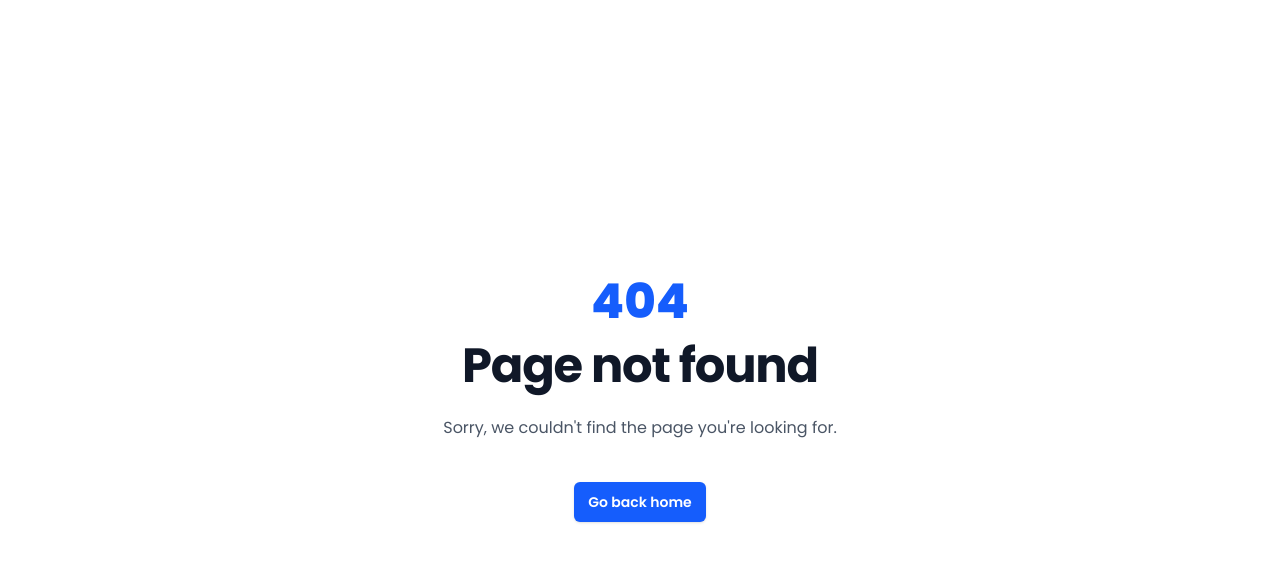
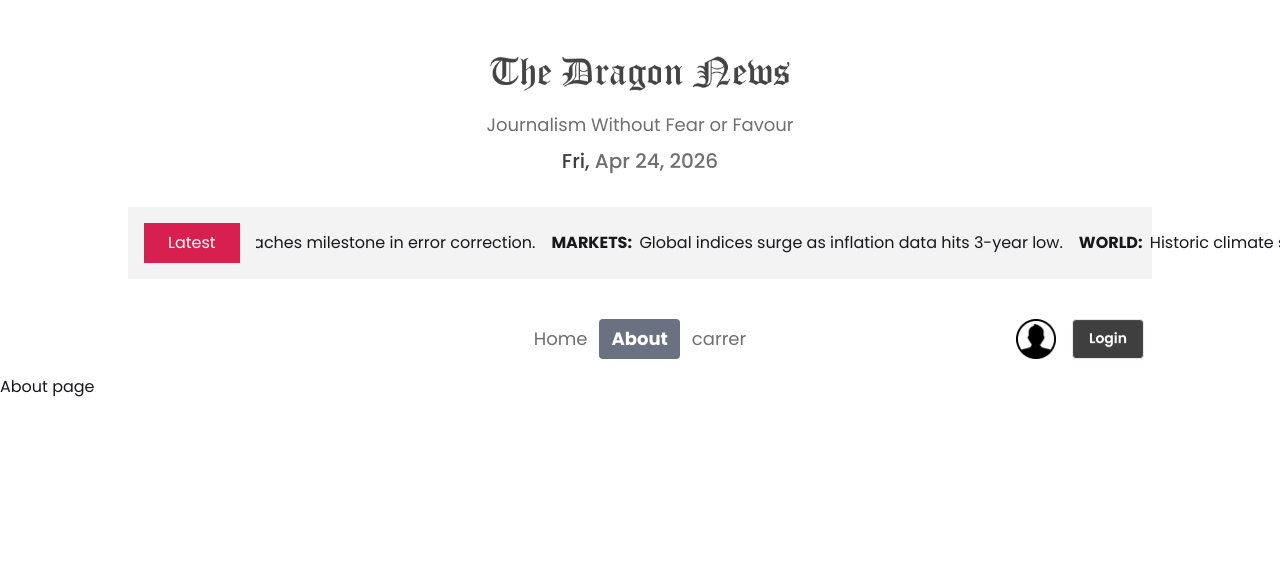
Before and after one commit to chandan-d-karmaker/dragon-news, a Next.js app: page /about in a window 1280 px wide. Before the commit this address had no page. Shown: the top 562 px of the page. Built offline with nearby package versions, Linux system fonts and the light colour scheme.

Commit message:
made active navlink

```diff
--- /dev/null
+++ b/src/app/(main)/about/page.jsx
@@ -0,0 +1,11 @@
+import React from 'react';
+
+const AboutPage = () => {
+    return (
+        <div>
+            About page
+        </div>
+    );
+};
+
+export default AboutPage;
--- /dev/null
+++ b/src/app/(main)/carrer/page.jsx
@@ -0,0 +1,11 @@
+import React from 'react';
+
+const CarrerPage = () => {
+    return (
+        <div>
+            Carrer Page
+        </div>
+    );
+};
+
+export default CarrerPage;
--- a/src/components/shared/Navbar.jsx
+++ b/src/components/shared/Navbar.jsx
@@ -1,10 +1,13 @@
 import Link from 'next/link';
 import React from 'react';
+import avatar from '@/assets/user.png';
+import Image from 'next/image';
+import NavLink from './Navlink';
 
 
 const Navbar = () => {
     return (
-        <div>
+        <div className='w-4/5 mx-auto'>
             <div className="navbar bg-base-100">
                 <div className="navbar-start">
                     <div className="dropdown">
@@ -15,22 +18,25 @@ const Navbar = () => {
                             tabIndex="-1"
                             className="menu menu-sm dropdown-content bg-base-100 rounded-box z-1 mt-3 w-52 p-2 shadow">
 
-                            <li><Link href={'/news'}>Home</Link></li>
-                            <li><Link href={'/about'}>About</Link></li>
-                            <li><Link href={'/carrer'}>carrer</Link></li>
+                            <li><Link href={'/news'} className='text-lg text-[#706F6F]'>Home</Link></li>
+                            <li><Link href={'/about'} className='text-lg text-[#706F6F]'>About</Link></li>
+                            <li><Link href={'/carrer'} className='text-lg text-[#706F6F]'>carrer</Link></li>
 
                         </ul>
                     </div>
                 </div>
                 <div className="navbar-center hidden lg:flex">
                     <ul className="menu menu-horizontal px-1">
-                        <li><Link href={'/news'}>Home</Link></li>
-                        <li><Link href={'/about'}>About</Link></li>
-                        <li><Link href={'/carrer'}>carrer</Link></li>
+                        <li><NavLink href={'/'} className='text-lg text-[#706F6F]'>Home</NavLink></li>
+                        <li><NavLink href={'/about'} className='text-lg text-[#706F6F]'>About</NavLink></li>
+                        <li><NavLink href={'/carrer'} className='text-lg text-[#706F6F]'>carrer</NavLink></li>
                     </ul>
                 </div>
-                <div className="navbar-end">
-                    <a className="btn">Button</a>
+                <div className="navbar-end flex gap-4">
+                    <Image src={avatar} width={40} height={40} alt='avatar'/>
+                    <button className="btn bg-[#403F3F] font-semibold text-white">
+                        <Link href={'/login'}>Login</Link>
+                    </button>
                 </div>
             </div>
         </div>
--- /dev/null
+++ b/src/components/shared/Navlink.jsx
@@ -0,0 +1,14 @@
+'use client'
+import Link from 'next/link';
+import { usePathname } from 'next/navigation';
+import React from 'react';
+
+const NavLink = ({ href, children, className }) => {
+    const pathname = usePathname();
+
+    const isActive = pathname === href;
+
+    return <Link href={href} className={`${isActive? 'font-bold text-white bg-gray-500' : ''} ${className}`}>{children}</Link>
+};
+
+export default NavLink;
```
